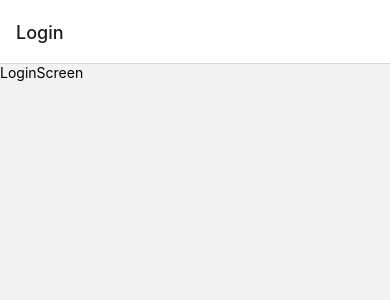
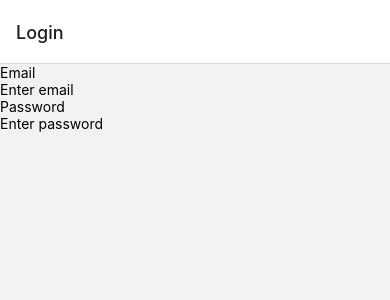
Before and after one commit to happyharis/pcmob4-3-chat, a React Native app: screen /Login in a window 390 px wide. Shown: the top 300 px of the page. Built offline with nearby package versions, Linux system fonts and the light colour scheme.

Commit message:
Added email and password textinputs

```diff
--- a/screens/LoginScreen.js
+++ b/screens/LoginScreen.js
@@ -1,10 +1,13 @@
-import { StyleSheet, Text, View } from "react-native";
+import { StyleSheet, Text, TextInput, View } from "react-native";
 import React from "react";
 
 export default function LoginScreen() {
   return (
     <View>
-      <Text>LoginScreen</Text>
+      <Text>Email</Text>
+      <TextInput placeholder="Enter email" />
+      <Text>Password</Text>
+      <TextInput placeholder="Enter password" secureTextEntry={true} />
     </View>
   );
 }
```
